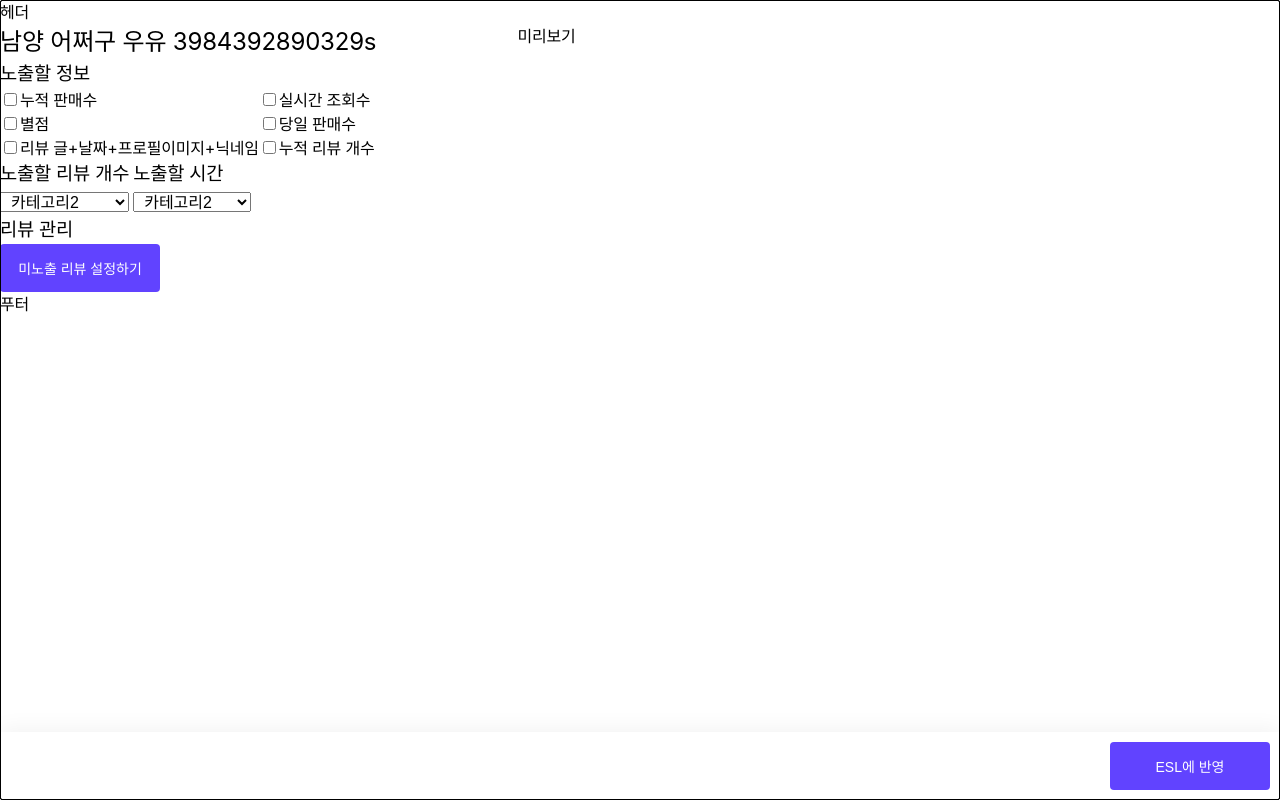
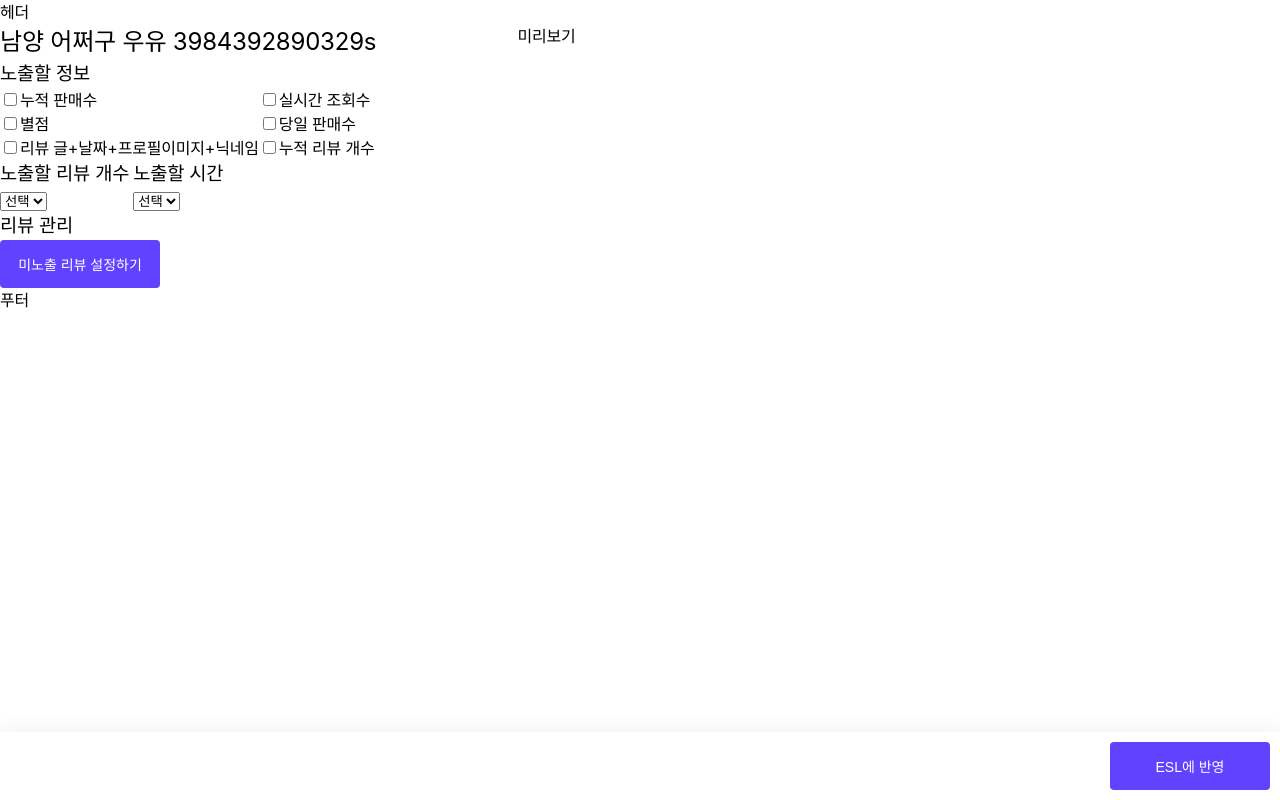
Before and after one commit to Junction-2023/frontend, a React (Vite) app: page /product in a window 1280 px wide. Built offline with nearby package versions, Linux system fonts and the light colour scheme.

Commit message:
:sparkles: Add product page features

```diff
--- a/src/page/ProductPage/ProductPage.tsx
+++ b/src/page/ProductPage/ProductPage.tsx
@@ -1,14 +1,43 @@
 import { useForm } from 'react-hook-form';
 import { styled } from 'styled-components';
 import { BUTTON_SIZE, BUTTON_VARIANT, Button } from '../../component/Button/TextButton';
-import SelectInput from '../../component/Input/SelectInput';
 import { InputWrap } from '../../style/input';
 import mockData from './mock.json';
 
 const ProductPage = () => {
-  const { register, handleSubmit } = useForm();
-  const onSubmit = (data: any) => {
-    console.log(data);
+  const { register, handleSubmit, getValues } = useForm();
+  const onSubmit = () => {
+    const requestBody = {
+      options: [
+        {
+          optionName: '누적 판매수',
+          isActive: getValues('options.option1'),
+        },
+        {
+          optionName: '실시간 조회수',
+          isActive: getValues('options.option2'),
+        },
+        {
+          optionName: '별점',
+          isActive: getValues('options.option3'),
+        },
+        {
+          optionName: '당일 판매수',
+          isActive: getValues('options.option4'),
+        },
+        {
+          optionName: '리뷰 글+날짜+프로필이미지+닉네임',
+          isActive: getValues('options.option5'),
+        },
+        {
+          optionName: '누적 리뷰 개수',
+          isActive: getValues('options.option6'),
+        },
+      ],
+      displayReviewCount: getValues('displayReviewCount'),
+      displayTime: getValues('displayTime'),
+    };
+    console.log(requestBody);
   };
 
   return (
@@ -21,46 +50,44 @@ const ProductPage = () => {
           <h3>노출할 정보</h3>
           <GridBox>
             <label>
-              <input type='checkbox' />
+              <input type='checkbox' {...register('options.option1')} />
               누적 판매수
             </label>
             <label>
-              <input type='checkbox' />
+              <input type='checkbox' {...register('options.option2')} />
               실시간 조회수
             </label>
             <label>
-              <input type='checkbox' />
+              <input type='checkbox' {...register('options.option3')} />
               별점
             </label>
             <label>
-              <input type='checkbox' />
+              <input type='checkbox' {...register('options.option4')} />
               당일 판매수
             </label>
             <label>
-              <input type='checkbox' />
+              <input type='checkbox' {...register('options.option5')} />
               리뷰 글+날짜+프로필이미지+닉네임
             </label>
             <label>
-              <input type='checkbox' />
+              <input type='checkbox' {...register('options.option6')} />
               누적 리뷰 개수
             </label>
           </GridBox>
           <InputWrap>
             <div>
               <h3>노출할 리뷰 개수</h3>
-              <SelectInput
-                id='reviewCount'
-                {...{ register }}
-                options={[{ name: '카테고리2', value: 'category2' }]}
-              />
+              <select {...register('displayReviewCount', { valueAsNumber: true })}>
+                <option value=''>선택</option>
+                <option value={5}>5</option>
+                <option value={10}>10</option>
+              </select>
             </div>
             <div>
               <h3>노출할 시간</h3>
-              <SelectInput
-                id='reviewCount'
-                {...{ register }}
-                options={[{ name: '카테고리2', value: 'category2' }]}
-              />
+              <select {...register('displayTime', { valueAsNumber: true })}>
+                <option value=''>선택</option>
+              </select>
             </div>
           </InputWrap>
           <h3>리뷰 관리</h3>
@@ -71,7 +98,7 @@ const ProductPage = () => {
         <div>미리보기</div>
       </FlexBox>
       <FixedBox>
-        <Button size={BUTTON_SIZE.MEDIUM} variant={BUTTON_VARIANT.PRIMARY}>
+        <Button type='submit' size={BUTTON_SIZE.MEDIUM} variant={BUTTON_VARIANT.PRIMARY}>
           ESL에 반영
         </Button>
       </FixedBox>
```
